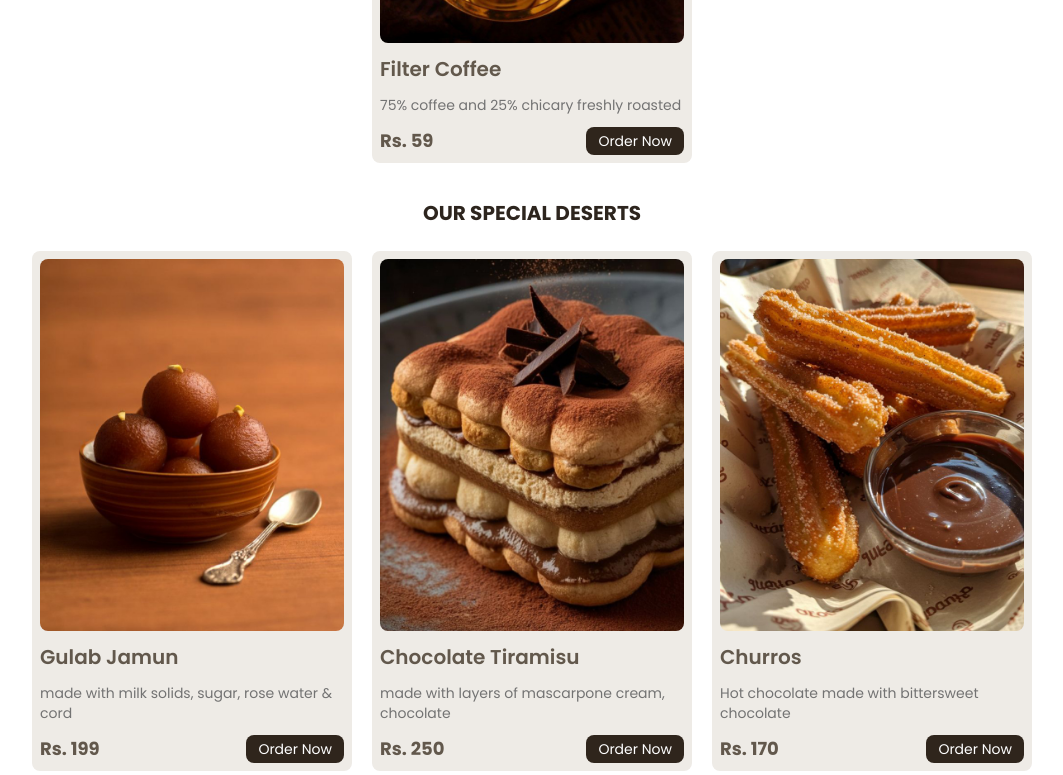
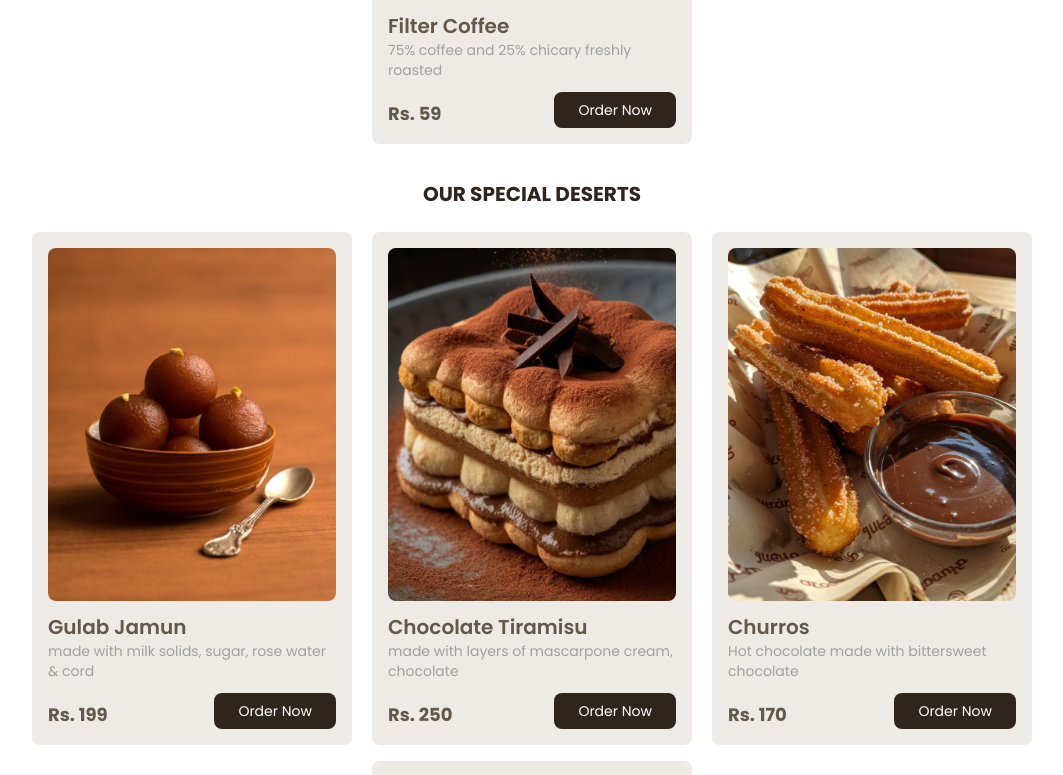
Before and after one commit to PragyanMaharjan63/React-Landing-pages, a React (Vite) app in the folder coffee/: page / in a window 1280 px wide. Shown: the part 1780-2555 px from the top of the page, without its empty margins (108-1171 px from the left). Built offline with nearby package versions, Linux system fonts and the light colour scheme; a web font is replaced by a local one.

Commit message:
fixed ui

```diff
--- a/coffee/src/App.jsx
+++ b/coffee/src/App.jsx
@@ -21,9 +21,9 @@ function App() {
         <section ref={homeRef}>
           <Hero />
         </section>
-        <section>
+        {/* <section>
           <Items />
-        </section>
+        </section> */}
         <section ref={coffeeRef}>
           <Menu />
         </section>
--- a/coffee/src/assets/components/coffeeMenu.jsx
+++ b/coffee/src/assets/components/coffeeMenu.jsx
@@ -55,17 +55,21 @@ export default function CoffeeMenu() {
               initial={blurUp}
               animate={noblurUp}
               transition={{ duration: 0.2, delay: 0.4 }}
-              className="w-80 p-2 bg-[#EEEBE6] flex flex-col justify-evenly m-2 gap-y-3 rounded-lg"
+              className="w-80 realtive p-4 bg-[#EEEBE6] flex flex-col justify-evenly m-2 gap-y-3 rounded-lg"
               key={item.id}
             >
               <img className="w-80 rounded-lg" src={item.image} alt="" />
-              <p className="text-xl font-semibold text-[#62584C]">
-                {item.Item}
-              </p>
-              <p className="text-sm text-neutral-500">{item.Desc}</p>
-              <div className="flex justify-between">
-                <p className="text-[#62584C] font-bold text-lg">{item.Price}</p>
-                <button className="bg-[#2F251C] w-max text-white py-1 px-3 text-sm rounded-lg">
+              <div>
+                <p className="text-xl font-semibold text-[#62584C]">
+                  {item.Item}
+                </p>
+                <p className="text-sm text-neutral-400">{item.Desc}</p>
+              </div>
+              <div className="flex justify-between items-end relative">
+                <p className="text-[#62584C]  bottom-0 font-bold text-lg">
+                  {item.Price}
+                </p>
+                <button className="bg-[#2F251C] w-max text-white py-2 px-6 text-sm rounded-lg">
                   Order Now
                 </button>
               </div>
--- a/coffee/src/assets/components/desertMenu.jsx
+++ b/coffee/src/assets/components/desertMenu.jsx
@@ -55,17 +55,19 @@ export default function DesertMenu() {
               initial={blurUp}
               animate={noblurUp}
               transition={{ duration: 0.2, delay: 0.4 }}
-              className="w-80 p-2 bg-[#EEEBE6] flex flex-col justify-evenly m-2 gap-y-3 rounded-lg"
+              className="w-80 p-4 bg-[#EEEBE6] flex flex-col justify-evenly m-2 gap-y-3 rounded-lg"
               key={item.id}
             >
               <img className="w-80 rounded-lg" src={item.image} alt="" />
-              <p className="text-xl font-semibold text-[#62584C]">
-                {item.Item}
-              </p>
-              <p className="text-sm text-neutral-500">{item.Desc}</p>
-              <div className="flex justify-between">
+              <div>
+                <p className="text-xl font-semibold text-[#62584C]">
+                  {item.Item}
+                </p>
+                <p className="text-sm text-neutral-400">{item.Desc}</p>
+              </div>
+              <div className="flex justify-between items-end">
                 <p className="text-[#62584C] font-bold text-lg">{item.Price}</p>
-                <button className="bg-[#2F251C] w-max text-white py-1 px-3 text-sm rounded-lg">
+                <button className="bg-[#2F251C] w-max text-white py-2 px-6 text-sm rounded-lg">
                   Order Now
                 </button>
               </div>
--- a/coffee/src/assets/components/hero.jsx
+++ b/coffee/src/assets/components/hero.jsx
@@ -14,7 +14,7 @@ export default function Hero() {
         <img
           src="/images/heroImage.jpg"
           alt=""
-          className="object-cover inset-0 w-full h-[70vh]"
+          className="object-cover inset-0 w-full h-[100vh]"
         />
         <div className="absolute inset-0 bg-black/50"></div>
 
```
